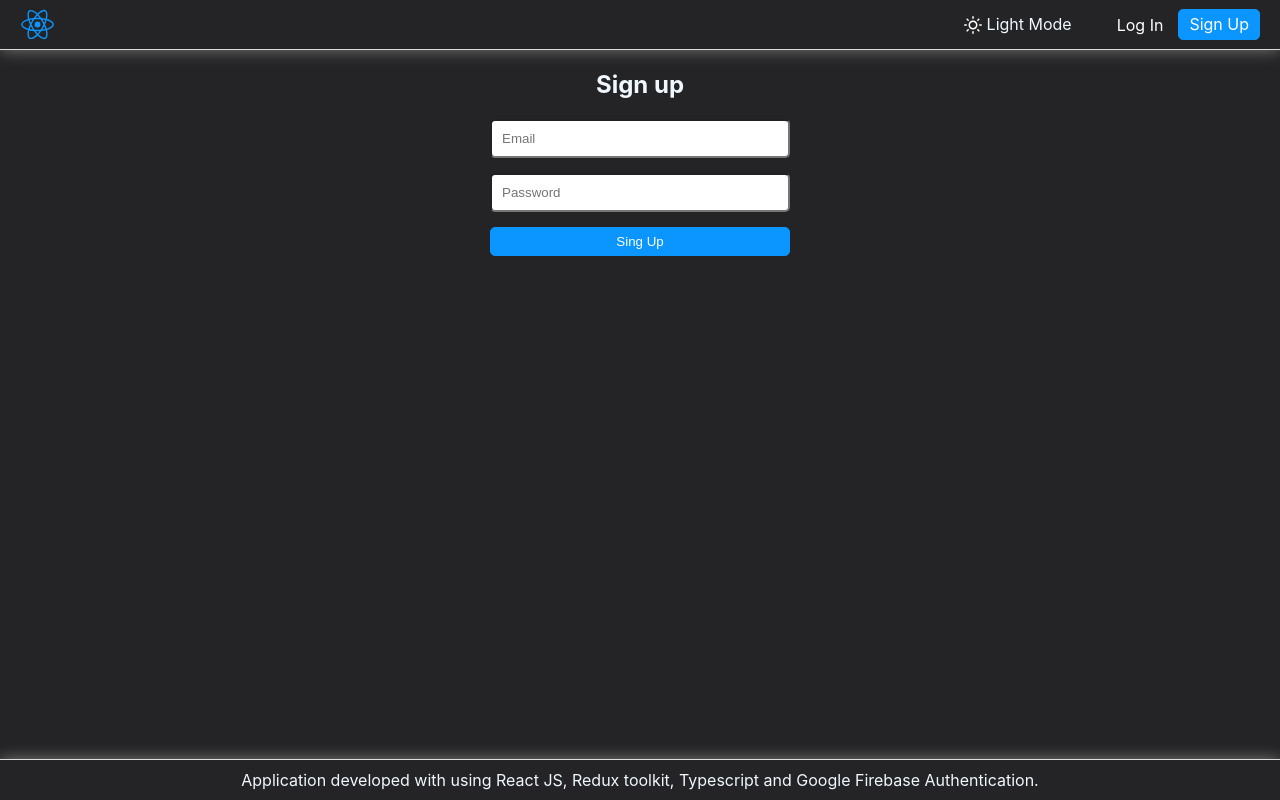
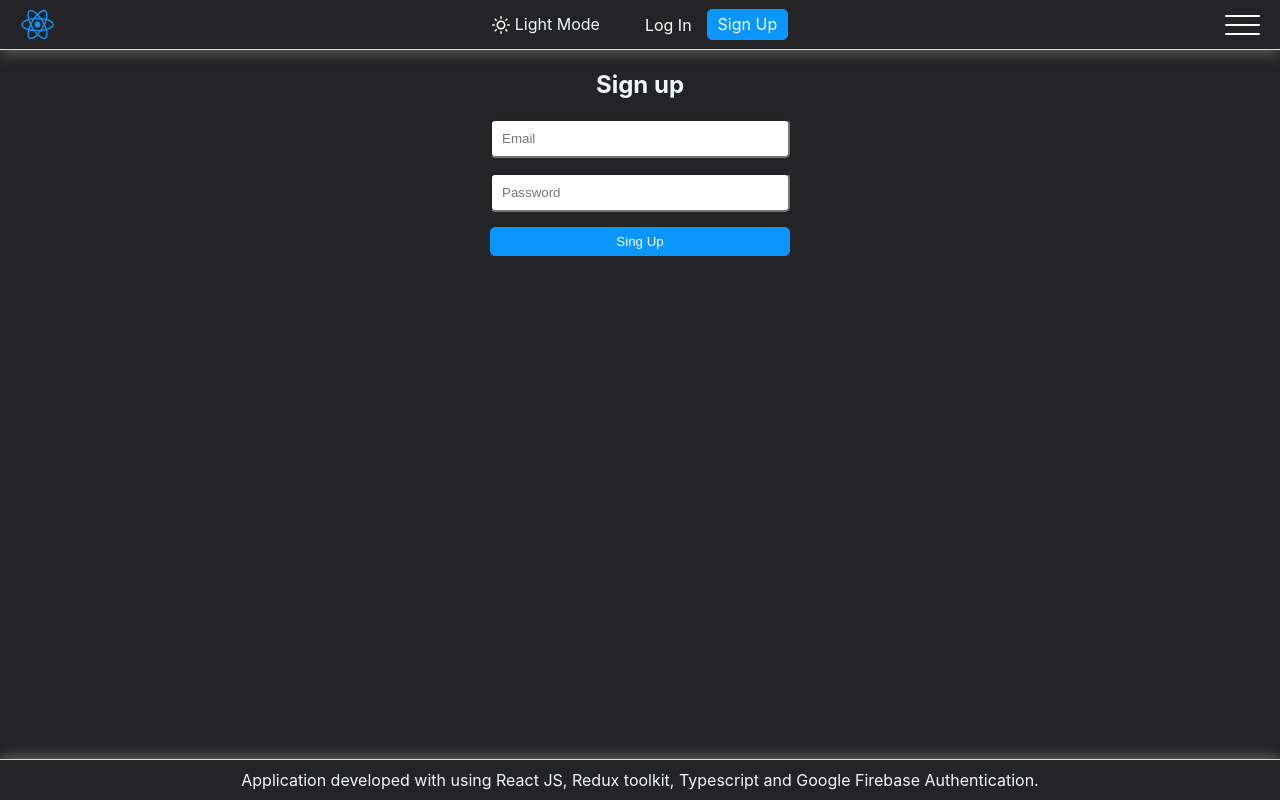
Before and after one commit to Olexandr-Savelev/My-todo-app, a React (Create React App) app: page /signup in a window 1280 px wide. Built offline with nearby package versions, Linux system fonts and the light colour scheme; no server answers.

Commit message:
add burger component

```diff
--- /dev/null
+++ b/src/components/Burger/Burger.module.scss
@@ -0,0 +1,31 @@
+.burger_wrapper {
+    position: relative;
+    height: 20px;
+    width: 35px;
+    cursor: pointer;
+}
+
+.top,
+.center,
+.bottom {
+    position: absolute;
+    content: "";
+    height: 2px;
+    width: 100%;
+    background-color: white;
+    left: 0;
+    border-radius: 20px;
+}
+
+.top {
+    top: 0;
+}
+
+.center {
+    transform: translateY(-50%);
+    top: 50%;
+}
+
+.bottom {
+    bottom: 0;
+}
--- /dev/null
+++ b/src/components/Burger/Burger.tsx
@@ -0,0 +1,14 @@
+import React from 'react'
+import styles from './Burger.module.scss'
+
+const Burger = () => {
+    return (
+        <div className={styles.burger_wrapper}>
+            <span className={styles.top}></span>
+            <span className={styles.center}></span>
+            <span className={styles.bottom}></span>
+        </div>
+    )
+}
+
+export default Burger
--- a/src/components/Header/Header.tsx
+++ b/src/components/Header/Header.tsx
@@ -6,6 +6,7 @@ import { useAuth } from '../../hooks/useAuth'
 import { RootState } from '../../store'
 import { toggleTheme } from '../../store/themeSlice'
 import { setUser } from '../../store/userSlice'
+import Burger from '../Burger/Burger'
 import Button from '../UI/Button/Button'
 import ThemeIcon from '../UI/ThemeIcon/ThemeIcon'
 import styles from './Header.module.scss'
@@ -57,6 +58,7 @@ const Header: React.FC = () => {
                             <Button path='/signup'>Sign Up</Button>
                         </>}
                 </nav>
+                <Burger />
             </div>
         </header>
     )
```
